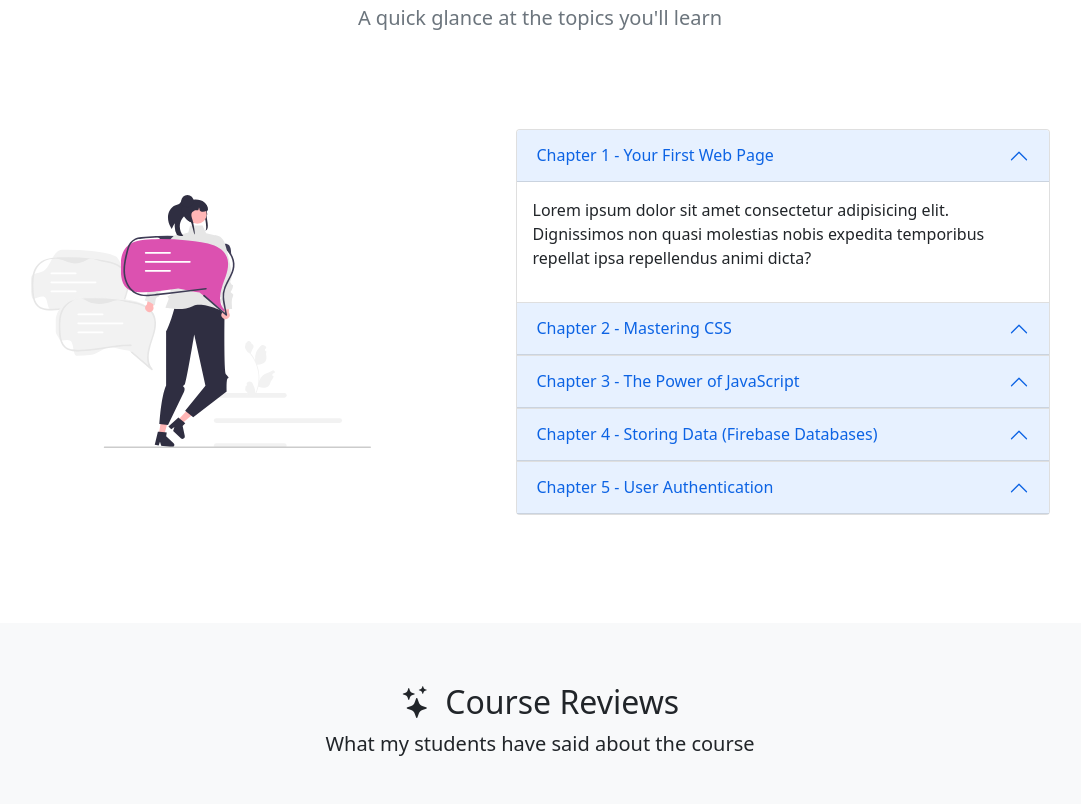
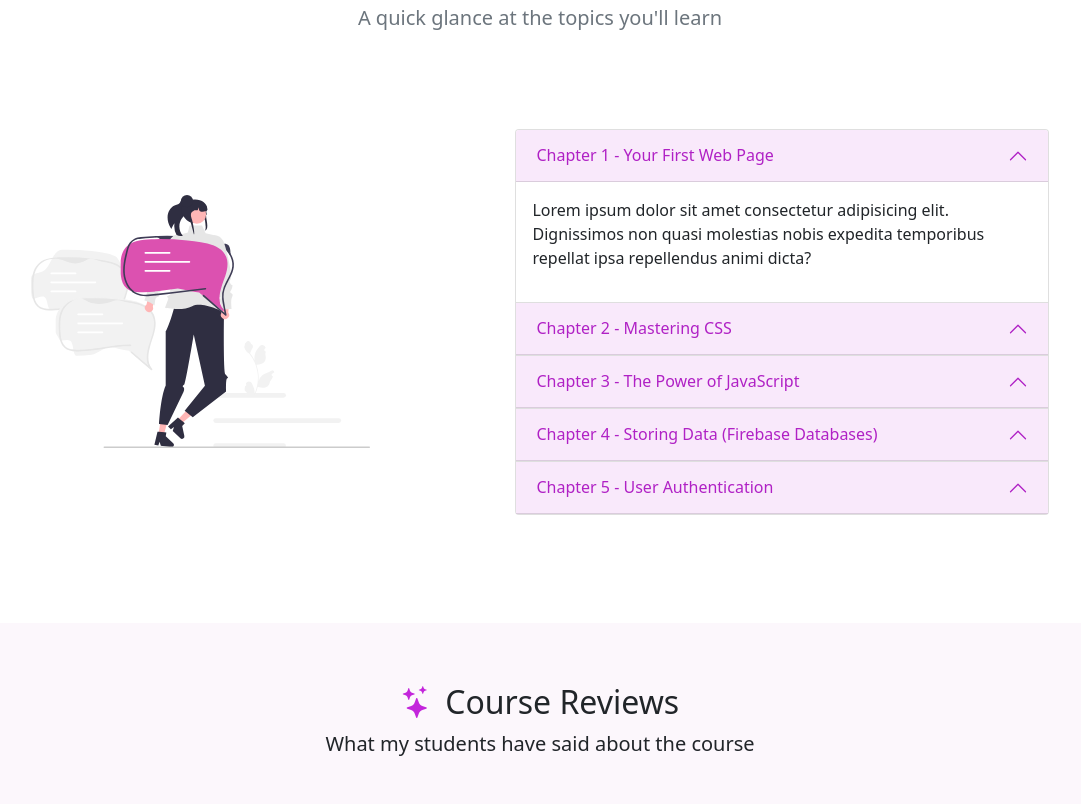
Before and after one commit to Dina2703/bs5-book-site, a website: page index.html in a window 1280 px wide. Shown: the part 1553-2357 px from the top of the page, without its empty margins (100-1181 px from the left). Drawn offline with nearby package versions, Linux system fonts and the light colour scheme; files whose address does not match are found by name.

Commit message:
Cutomizing Bootstrap

```diff
--- a/index.html
+++ b/index.html
@@ -4,12 +4,7 @@
     <meta charset="UTF-8" />
     <meta http-equiv="X-UA-Compatible" content="IE=edge" />
     <meta name="viewport" content="width=device-width, initial-scale=1.0" />
-    <link
-      href="https://cdn.jsdelivr.net/npm/bootstrap@5.0.2/dist/css/bootstrap.min.css"
-      rel="stylesheet"
-      integrity="sha384-EVSTQN3/azprG1Anm3QDgpJLIm9Nao0Yz1ztcQTwFspd3yD65VohhpuuCOmLASjC"
-      crossorigin="anonymous"
-    />
+    <link href="/css/main.min.css" rel="stylesheet" />
     <link
       rel="stylesheet"
       href="https://cdn.jsdelivr.net/npm/bootstrap-icons@1.8.1/font/bootstrap-icons.css"
@@ -335,7 +330,7 @@
     <section id="reviews" class="bg-light">
       <div class="container-lg">
         <div class="text-center">
-          <h2><i class="bi bi-stars pe-1"></i> Course Reviews</h2>
+          <h2><i class="bi bi-stars pe-1 text-primary"></i> Course Reviews</h2>
           <p class="lead">What my students have said about the course</p>
         </div>
 
--- /dev/null
+++ b/sass/main.scss
@@ -0,0 +1,27 @@
+//always set custom sass above the import, so the new style can be applied to bootstrap variables. Since the Bootstrap sass says:
+//"$primary:       $blue !default;" , it means only apply blue color if any other color hasn't been declared.
+// bootstrap variables with custom values
+$primary: #c325db;
+$light: #fcf7fc;
+
+//import the functions & variables for our custom theme colors
+@import "../node_modules/bootstrap/scss/functions";
+@import "../node_modules/bootstrap/scss/variables";
+@import "../node_modules/bootstrap/scss/mixins";
+//custom theme colors
+$custom-theme-colors: (
+  "altgreen": #79e888,
+  "altdanger": #d64f7c,
+);
+
+//below we merging our custom theme for colors and default Bootstrap theme for colors, then assining it into '$theme-colors'. Now, theme colors should include both old default and new custom theme color variables. Now we can use these two new custom variables into our project.
+
+$theme-colors: map-merge($theme-colors, $custom-theme-colors);
+
+//import bootstrap
+@import "../node_modules/bootstrap/scss/bootstrap";
+
+//After we declared our custom styles for bootstrap classes, to see our custom style, we need to use any sass compiler to compile our sass to final css file that we can then use in our html page.
+// we'll use Live Sass Compiler package.
+//Live Sass Compiler watches  our sass file for any changes then automatically complie that sass file into a css file whenever a change is made and saved.
+//to turn on the compiler press 'watch sass' below.
```
Also changed, not shown: package.json (added, +22 -0 lines), css/main.min.css (added), 2 other files.
